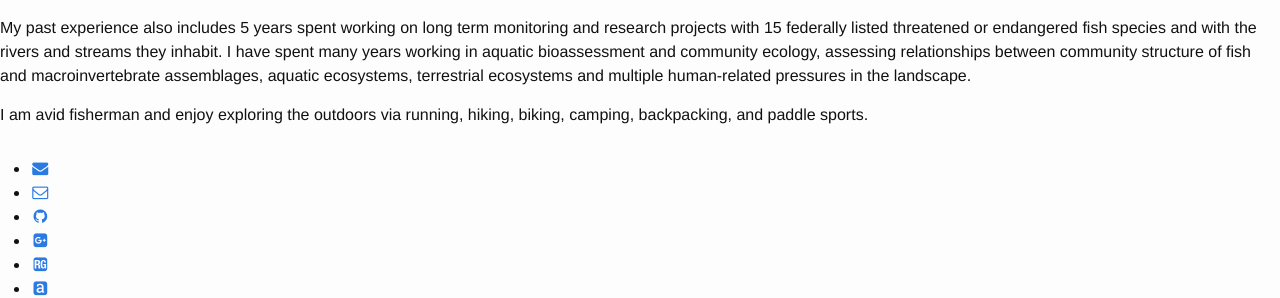
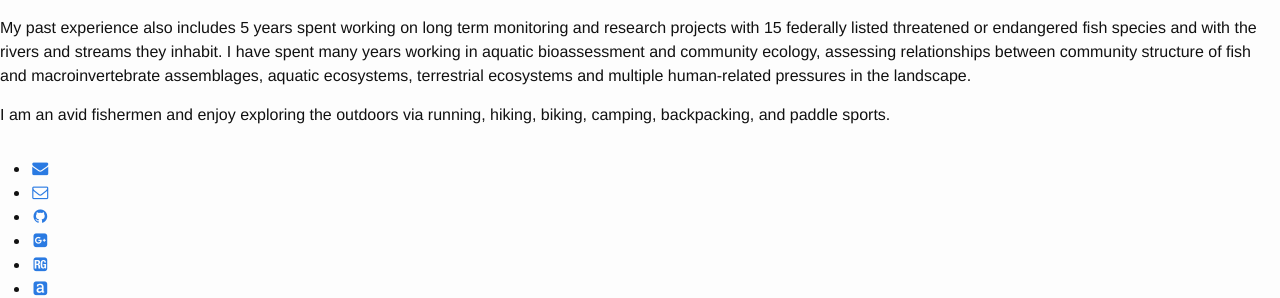
Before and after one commit to dthor/dthor.github.io, a Jekyll site: the page built from index.md, in a window 1280 px wide. Shown: the part 1111-1409 px from the top of the page. Built offline with Jekyll 4.4.1, drawn with Linux system fonts in a browser that asks for light colours; nearby versions of some CDN libraries; some web fonts are replaced.

Commit message:
fishermen
update text

```diff
--- a/index.md
+++ b/index.md
@@ -17,4 +17,4 @@ title: ''
 
 <p text-align:justify>My past experience also includes 5 years spent working on long term monitoring and research projects with 15 federally listed threatened or endangered fish species and with the rivers and streams they inhabit. I have spent many years working in aquatic bioassessment and community ecology, assessing relationships between community structure of fish and macroinvertebrate assemblages, aquatic ecosystems, terrestrial ecosystems and multiple human-related pressures in the landscape.</p>
 
-<p text-align:justify>I am avid fisherman and enjoy exploring the outdoors via running, hiking, biking, camping, backpacking, and paddle sports.</p>
+<p text-align:justify>I am an avid fishermen and enjoy exploring the outdoors via running, hiking, biking, camping, backpacking, and paddle sports.</p>
```
